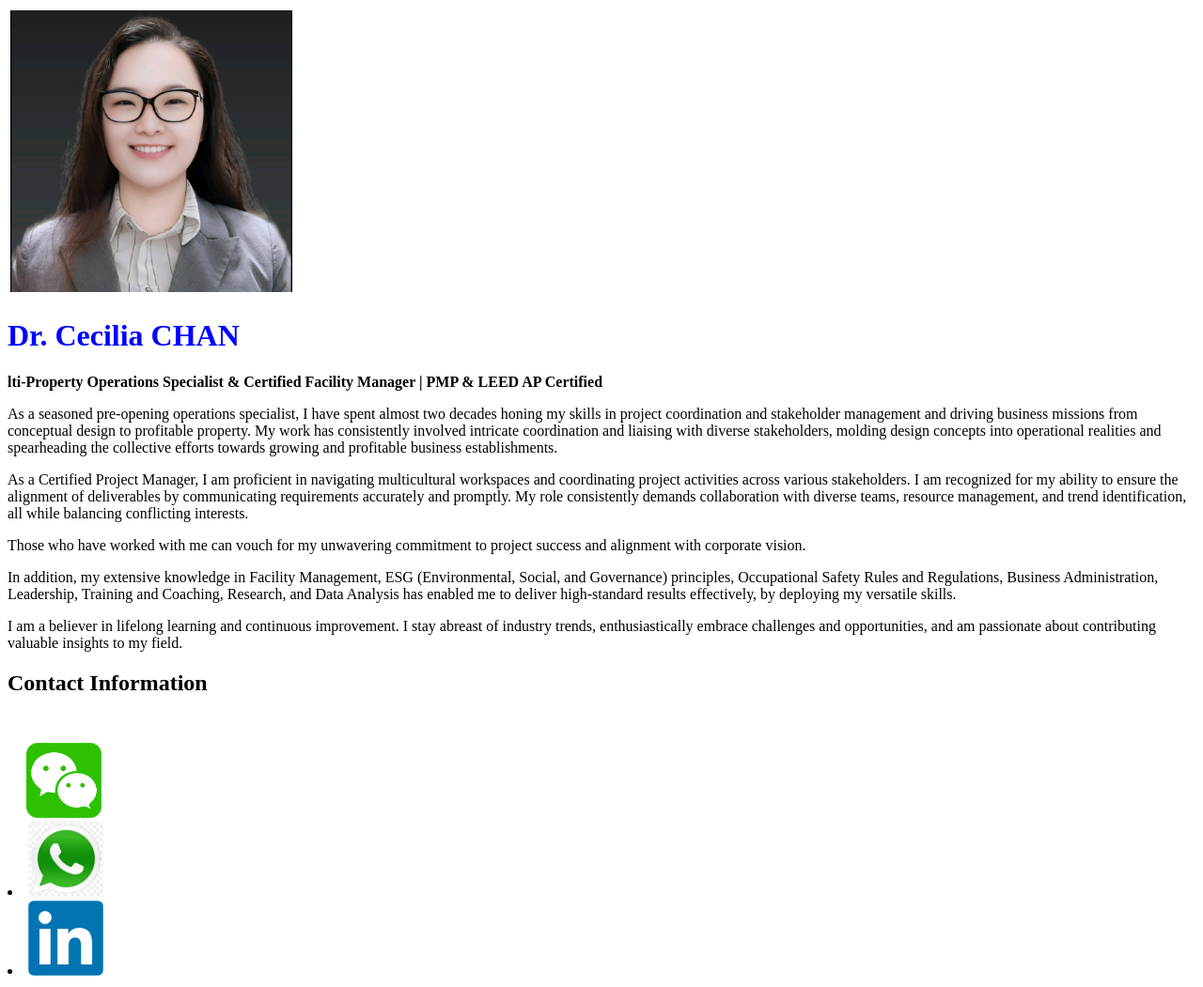
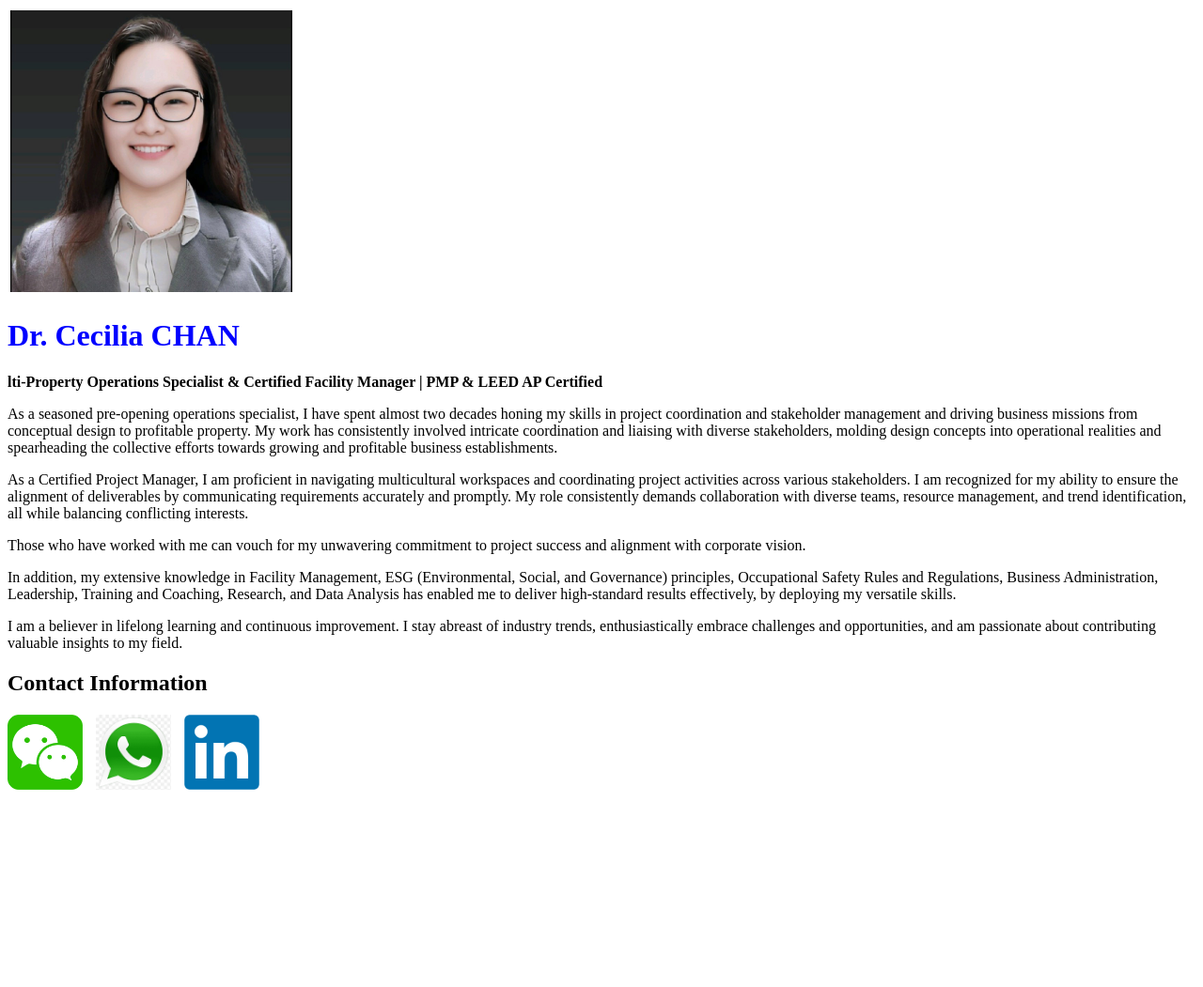
Before and after one commit to chuisitesite/dr-cecilia-chan, a plain HTML site: page index.html in a window 1280 px wide. Shown: the whole page at 94% size. After the commit the page ends 853 px from the top, so only its background shows below. Drawn offline with Linux system fonts and the light colour scheme.

Commit message:
index.html

```diff
--- a/index.html
+++ b/index.html
@@ -32,19 +32,17 @@
 
     <h2> Contact Information </h2>
 
-	<!-- WeChat Logo Icon -->
-<div class="wechat-logo-container">
-  <img src="Wechat.png" alt="WeChat Logo"style="width: 80px; height: 80px; margin-right: 10px; id="wechatLogo" class="wechat-logo"></a>																							  </div>
+	<div class="social-icons">
+    <a href="#" id="wechat-icon"><img src="Wechat.png" alt="WeChat Logo" style="width: 80px; height: 80px; margin-right: 10px; class="icon"></a>
+    <a href="https://wa.me/85366340049" target="_blank" id="whatsapp-icon"><img src="Whatsapp.png" alt="WhatsApp Logo"style="width: 80px; height: 80px; margin-right: 10px; class="icon"></a>
+    <a href="https://www.linkedin.com/in/dr-cecilia-chan" target="_blank" id="linkedin-icon"><img src="LinkedIn.png" alt="LinkedIn Logo" style="width: 80px; height: 80px; margin-right: 10px; class="icon"></a>
+</div>
 
-<li><a href="https://wa.me/+85366340049"><img src="Whatsapp.png" alt="WhatsApp" width="80" height="80"></a></li>
-<li><a href="https://www.linkedin.com/in/dr-cecilia-chan/"><img src="LinkedIn.png" alt="LinkedIn" width="80" height="80"></a></li>
-
-
-<!-- WeChat QR Code Modal -->
-<div id="wechatModal" class="modal">
+<!-- WeChat QR Modal -->
+<div id="wechat-qr-modal" class="modal">
     <div class="modal-content">
         <span class="close">&times;</span>
-      <img src="WX QR.jpg" alt="WeChat QR Code" class="wechat-qr">
+        <img src="WX QR.jpg" alt="WeChat QR Code" style="width: 400px; height: 540px; margin-right: 10px; class="wechat-qr">
     </div>
 </div>
 
```
